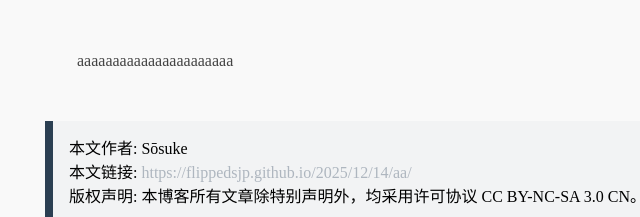
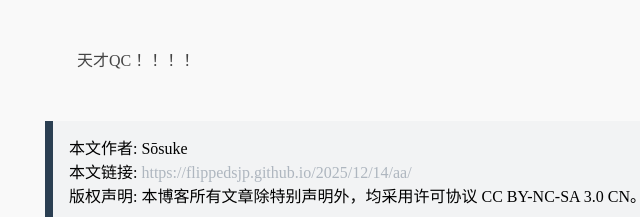
Before and after one commit to FlippedSjp/sunjinpeng.github.io, a plain HTML site: page 2025/12/14/aa/index.html in a window 1280 px wide. Shown: the part 314-531 px from the top of the page, 83-723 px from the left. Drawn offline with Linux system fonts and the light colour scheme; no server answers.

Commit message:
Site updated: 2025-12-14 23:14:28

```diff
--- a/2025/12/14/aa/index.html
+++ b/2025/12/14/aa/index.html
@@ -118,7 +118,7 @@
 
 </div>
             <div class="content">
-                <p>aaaaaaaaaaaaaaaaaaaaaa</p>
+                <p>天才QC  ！！！！</p>
 
             </div>
 
```
Also changed, not shown: index.html (+1 -1 lines).
